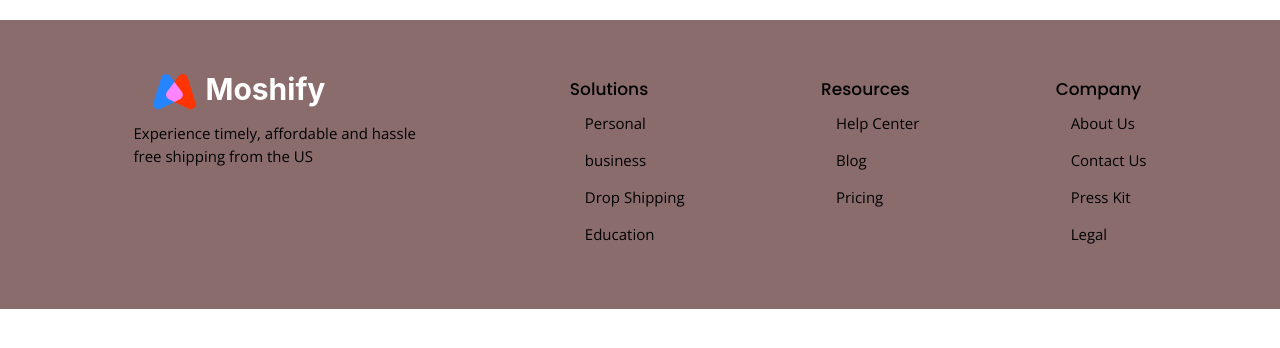
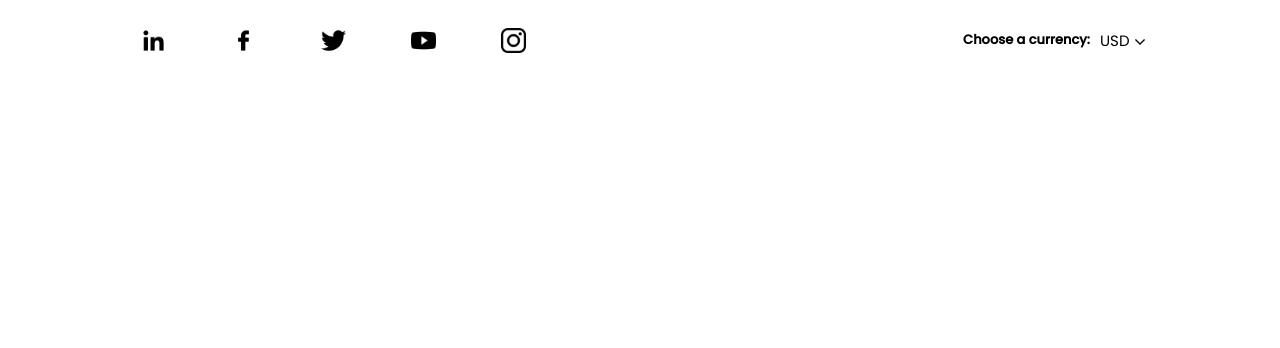
Before and after one commit to Faksfancy/fakshero, a plain HTML site: page fakshero/index.html in a window 1280 px wide. Drawn offline with nearby package versions, Linux system fonts and the light colour scheme.

Commit message:
defining block-currency.

```diff
--- a/fakshero/css/index.css
+++ b/fakshero/css/index.css
@@ -986,3 +986,51 @@ a {
         display: inline-block;
     }
 }
+
+/* block-currency */
+.block-currency__icon {
+    justify-content: space-around;
+}
+.block-currency h3 {
+    font-size: 1.3rem;
+    color: var(--color-primary);
+}
+.block-currency h2 {
+    font-size: 1.5rem;
+    font-weight: normal;
+    color: var(--color-primary);
+}
+.block-currency span {
+    display: flex;
+}
+.block-currency .collapsible__chevron {
+    position: relative;
+    top: 15px;
+    margin-left: 5px;
+}
+.block-currency__flex {
+    display: flex;
+    flex-direction: column;
+}
+.block-currency__block {
+    padding: 0 1.6rem;
+}
+@media screen and (min-width: 1024px) {
+
+    .block-currency__header {
+        order: 2;
+    }
+    .block-currency__flex {
+        flex-direction: row;
+        justify-content: space-between;
+    }
+    .block-currency__icon {
+        width: 100%;
+        max-width: 40rem;
+        justify-content: space-between;
+    }
+    .block-currency h3 {
+        margin-right: 1rem;
+    }
+
+}
--- a/fakshero/index.html
+++ b/fakshero/index.html
@@ -12,85 +12,37 @@
     <title>Document</title>
 </head>
 <body>
-    <section class="block-collapsible">
-       <div class="block container flex">
-           <div>
-               <img class="block-collapsible__image" src="/fakshero/images/icon/logo.svg" alt="">
-               <p>
-                Experience timely, affordable and hassle free shipping from the US
-               </p>
-           </div>
-           <div class="collapsible collapsible--expanded">
-            <header class="collapsible__header">
-                <h3 class="collapsible__heading">
-                    Solutions
+    <section class="block-currency">
+        <div class="container block-currency__block block-currency__flex">
+            <div class="flex block-currency__header">
+                <h3>
+                    Choose a currency:
                 </h3>
-                <img class="collapsible__chevron icon" src="/fakshero/images/icon/angle-arrow-pointing-to-right.png" alt="">
-            </header>
-            <div class="collapsible__content">
-              <ul class="list collapsible__list">
-                  <li>
-                      <a href="">Personal</a>
-                  </li>
-                  <li>
-                      <a href="">business</a>
-                  </li>
-                  <li>
-                      <a href="">Drop Shipping</a>
-                  </li>
-                  <li>
-                      <a href="">Education</a>
-                  </li>
-              </ul>
+                <span>
+                    <h2>
+                       USD
+                    </h2>
+                    <img class="collapsible__chevron icon" src="/fakshero/images/icon/angle-arrow-pointing-to-right.png" alt="">
+                </span>
             </div>
-           </div>
-           <div class="collapsible collapsible--expanded">
-            <header class="collapsible__header">
-                <h3 class="collapsible__heading">
-                    Resources
-                </h3>
-                <img class="collapsible__chevron icon" src="/fakshero/images/icon/angle-arrow-pointing-to-right.png" alt="">
-            </header>
-            <div class="collapsible__content">
-              <ul class="list collapsible__list">
-                  <li>
-                      <a href="">Help Center</a>
-                  </li>
-                  <li>
-                      <a href="">Blog</a>
-                  </li>
-                  <li>
-                      <a href="">Pricing</a>
-                  </li>
-              </ul>
+            <div class="flex block-currency__icon">
+                <div class="icon-container icon--small-container">
+                    <img class="icon" src="/fakshero/images/icon/linkedin.png" alt="">
+                </div>
+                <div class="icon-container icon--small-container">
+                    <img class="icon" src="/fakshero/images/icon/facebook.png" alt="">
+                </div>
+                <div class="icon-container icon--small-container">
+                    <img class="icon" src="/fakshero/images/icon/twitter.png" alt="">
+                </div>
+                <div class="icon-container icon--small-container">
+                    <img class="icon" src="/fakshero/images/icon/youtube.png" alt="">
+                </div>
+                <div class="icon-container icon--small-container">
+                    <img class="icon" src="/fakshero/images/icon/instagram-logo.png" alt="">
+                </div>
             </div>
-           </div>
-           <div class="collapsible collapsible--expanded">
-            <header class="collapsible__header">
-                <h3 class="collapsible__heading">
-                    Company
-                </h3>
-                <img class="collapsible__chevron icon" src="/fakshero/images/icon/angle-arrow-pointing-to-right.png" alt="">
-            </header>
-            <div class="collapsible__content">
-              <ul class="list collapsible__list">
-                  <li>
-                      <a href="">About Us</a>
-                  </li>
-                  <li>
-                      <a href="">Contact Us</a>
-                  </li>
-                  <li>
-                      <a href="">Press Kit</a>
-                  </li>
-                  <li>
-                      <a href="">Legal</a>
-                </li>
-              </ul>
-            </div>
-           </div>
-       </div>
-
+        </div>
     </section>
 <script src="/fakshero/js/main.js"></script>
 </body>
```
Also changed, not shown: fakshero/component/block-currency.html (added, +32 -0 lines).
